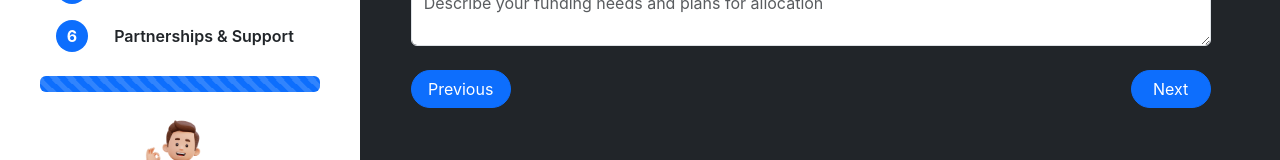
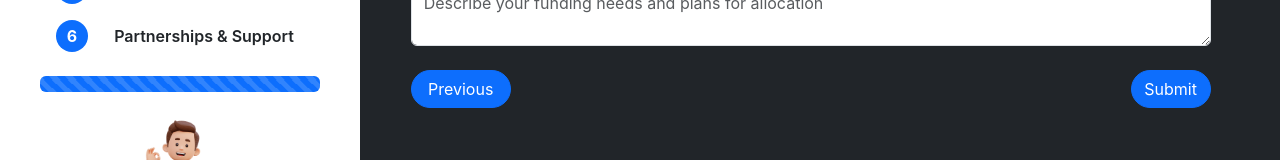
Before and after one commit to jimbucktoo/moonshot-ai, a React (Vite) app: page /partnerships-support in a window 1280 px wide. Shown: the part 332-492 px from the top of the page. Built offline with nearby package versions, Linux system fonts and the light colour scheme.

Commit message:
critical button text correction

```diff
--- a/src/components/partnerships-support.jsx
+++ b/src/components/partnerships-support.jsx
@@ -98,7 +98,7 @@ export default function PartnershipsSupport() {
                 size="md"
                 style={{ width: "80px" }}
               >
-                Next
+                Submit
               </Button>
             </div>
           </Form>
```
